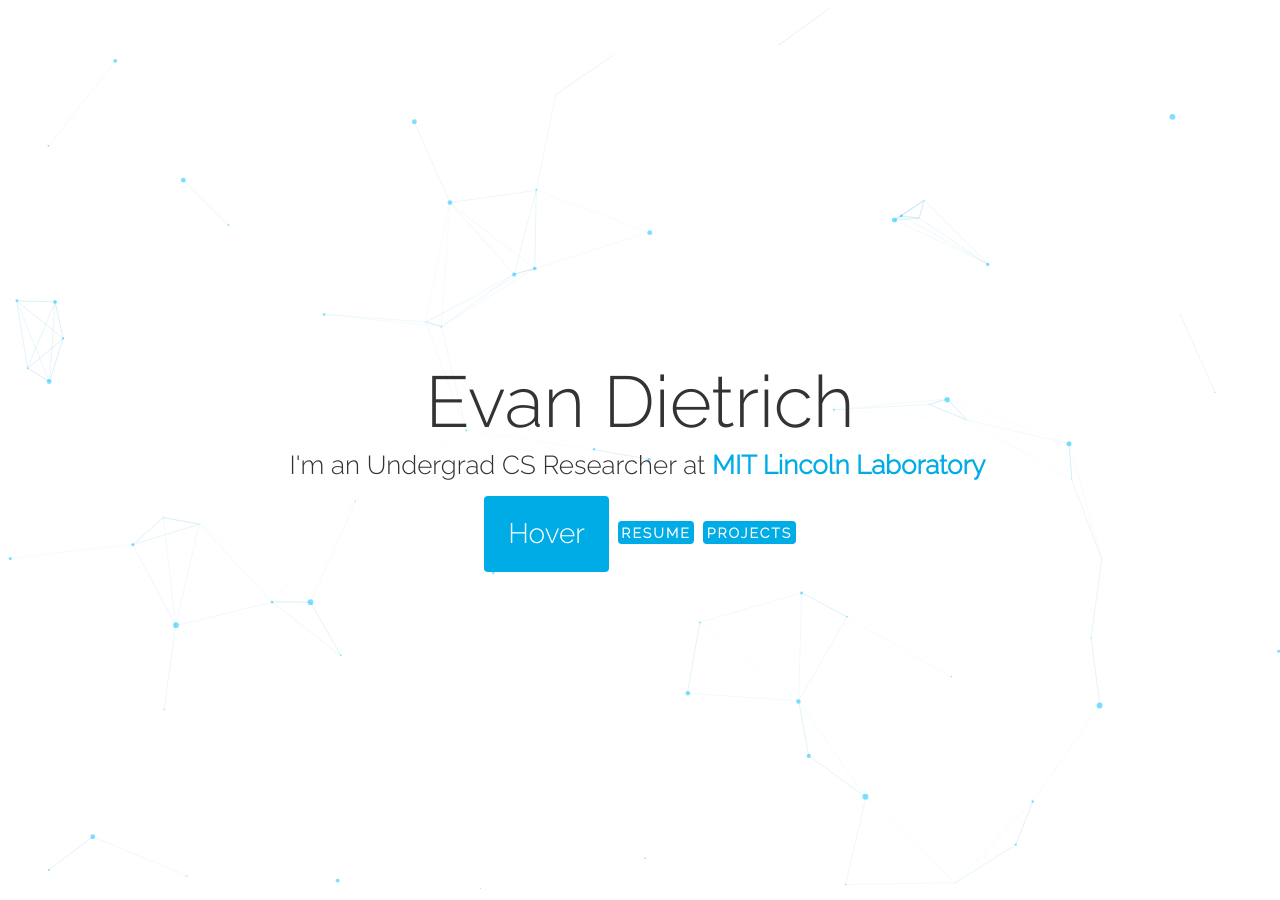
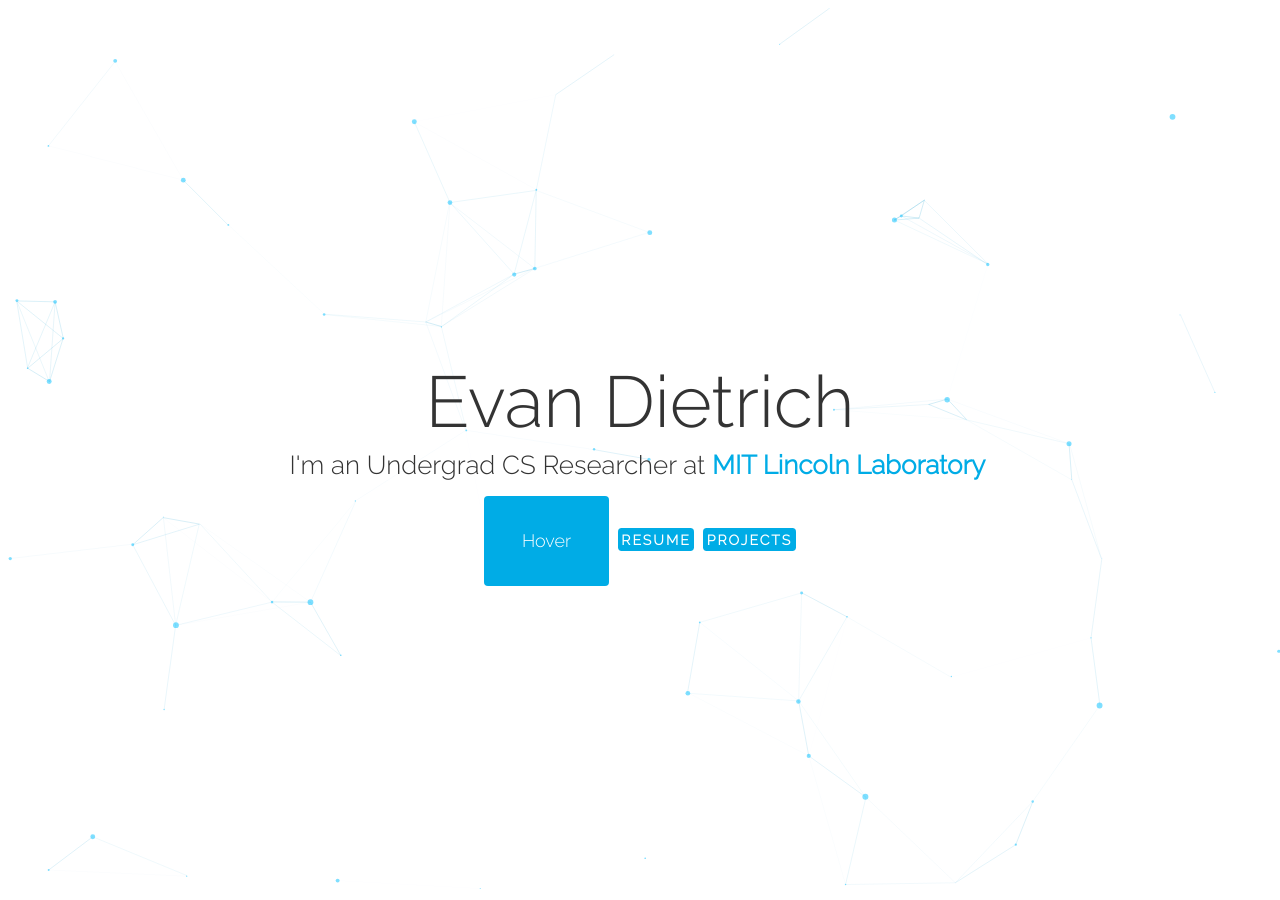
Before and after one commit to EvanDietrich/EvanDietrich.github.io, a Jekyll site: the page index.html, which Jekyll copies as it is, in a window 1280 px wide. Built offline with Jekyll 4.4.1, drawn with Linux system fonts in a browser that asks for light colours; nearby versions of some CDN libraries.

Commit message:
Update style.css

```diff
--- a/css/style.css
+++ b/css/style.css
@@ -71,9 +71,10 @@ a:visited {
   border: none;
   color: #ffffff;
   text-align: center;
-  font-size: 28px;
+  font-size: 18px;
   padding: 20px;
   width: 125px;
+  height: 90px;
   transition: all 0.5s;
   cursor: pointer;
   margin: 5px;
```
